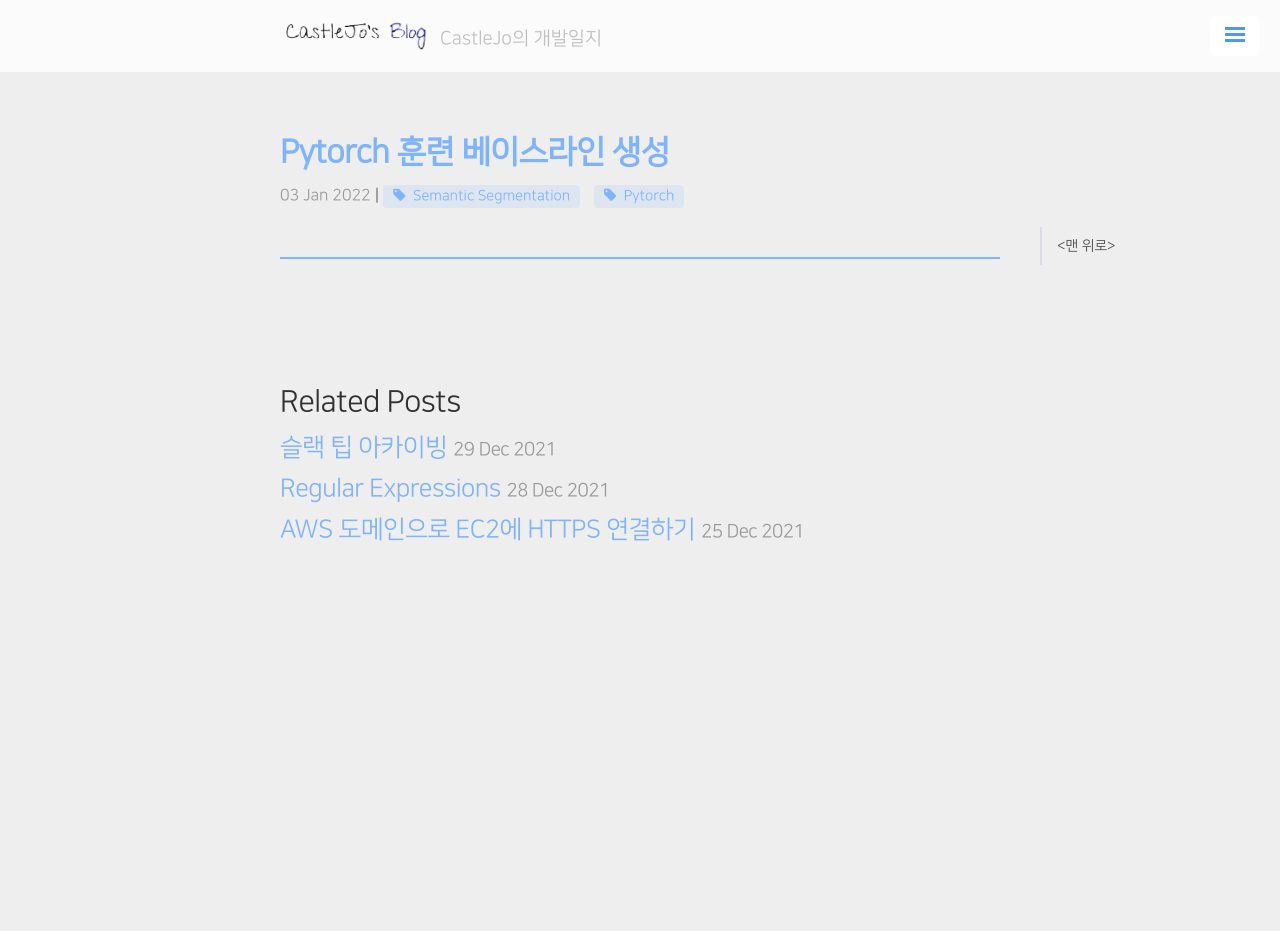
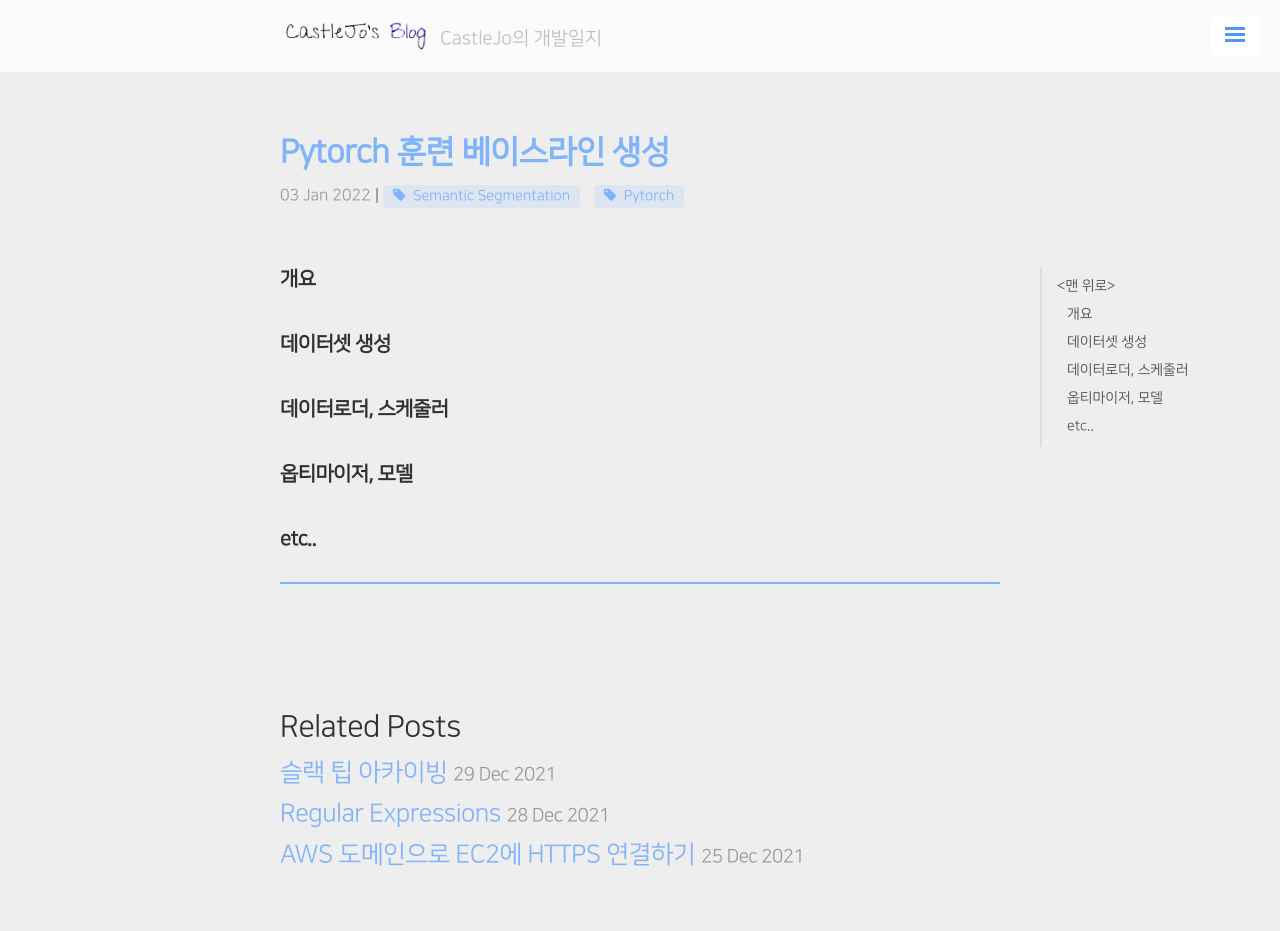
Before and after one commit to ukcastle/ukcastle.github.io, a Jekyll site: the page built from _posts/AI/2022-01-03-pytorch_baseline.md, in a window 1280 px wide. Built offline with Jekyll 4.4.1, drawn with Linux system fonts in a browser that asks for light colours; nearby versions of some CDN libraries; comment, search, counter and statistics services are not loaded; before the commit the page ends 900 px from its top, so only the background shows below that.

Commit message:
docs: baseline index

```diff
--- a/_posts/AI/2022-01-03-pytorch_baseline.md
+++ b/_posts/AI/2022-01-03-pytorch_baseline.md
@@ -4,3 +4,13 @@ title: Pytorch 훈련 베이스라인 생성
 category: [AI, BC]
 tag: [Semantic Segmentation, Pytorch]
 ---
+
+## 개요
+
+## 데이터셋 생성
+
+## 데이터로더, 스케줄러
+
+## 옵티마이저, 모델
+
+## etc..
```
